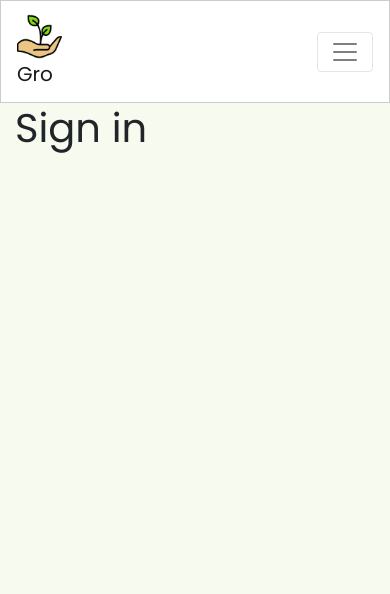
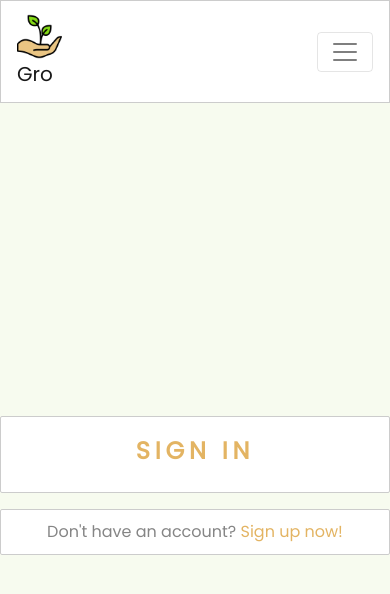
Before and after one commit to malinpalo/Gro, a React (Create React App) app: page /signin in a window 390 px wide. Shown: the top 594 px of the page. Built offline with nearby package versions, Linux system fonts and the light colour scheme.

Commit message:
Create signinform

```diff
--- a/src/App.js
+++ b/src/App.js
@@ -4,6 +4,7 @@ import Container from "react-bootstrap/Container";
 import { Route, Switch } from 'react-router-dom';
 import './api/axiosDefaults';
 import SignUpForm from './pages/auth/SignUpForm';
+import SignInForm from './pages/auth/SignInForm';
 
 function App() {
     return (
@@ -12,7 +13,7 @@ function App() {
         <Container className={styles.Main}>
           <Switch>
             <Route exact path="/" render={() => <h1>Home page</h1>} />
-            <Route exact path="/signin" render={() => <h1>Sign in</h1>} />
+            <Route exact path="/signin" render={() => <SignInForm/>} />
             <Route exact path="/signup" render={() => <SignUpForm/>} />
             <Route render={() => <p>Ohps, Page not found!</p>} />
           </Switch>
--- /dev/null
+++ b/src/pages/auth/SignInForm.js
@@ -0,0 +1,47 @@
+import React from "react";
+
+import Form from "react-bootstrap/Form";
+import Alert from "react-bootstrap/Alert";
+import Button from "react-bootstrap/Button";
+import Col from "react-bootstrap/Col";
+import Row from "react-bootstrap/Row";
+import Image from "react-bootstrap/Image";
+import Container from "react-bootstrap/Container";
+
+import { Link } from "react-router-dom";
+
+import styles from "../../styles/SignInUpForm.module.css";
+import btnStyles from "../../styles/Button.module.css";
+import appStyles from "../../App.module.css";
+
+function SignInForm() {
+//   Add your component logic here
+
+  return (
+    <Row className={styles.Row}>
+      <Col className="my-auto p-0 p-md-2" md={6}>
+        <Container className={`${appStyles.Content} p-4 `}>
+          <h1 className={styles.Header}>sign in</h1>
+          {/* Add your form here */}
+
+        </Container>
+        <Container className={`mt-3 ${appStyles.Content}`}>
+          <Link className={styles.Link} to="/signup">
+            Don't have an account? <span>Sign up now!</span>
+          </Link>
+        </Container>
+      </Col>
+      <Col
+        md={6}
+        className={`my-auto d-none d-md-block p-2 ${styles.SignInCol}`}
+      >
+        <Image
+          className={`${appStyles.FillerImage}`}
+          src={"https://codeinstitute.s3.amazonaws.com/AdvancedReact/hero.jpg"}
+        />
+      </Col>
+    </Row>
+  );
+}
+
+export default SignInForm;
--- a/src/pages/auth/SignUpForm.js
+++ b/src/pages/auth/SignUpForm.js
@@ -64,7 +64,7 @@ const SignUpForm = () => {
               />
             </Form.Group>
             {errors.username?.map((message, idx) => (
-              <Alert variant="warning" key={idx}>
+              <Alert variant="info" key={idx}>
                 {message}
               </Alert>
             ))}
@@ -81,7 +81,7 @@ const SignUpForm = () => {
               />
             </Form.Group>
             {errors.password1?.map((message, idx) => (
-              <Alert key={idx} variant="warning">
+              <Alert key={idx} variant="info">
                 {message}
               </Alert>
             ))}
@@ -98,7 +98,7 @@ const SignUpForm = () => {
               />
             </Form.Group>
             {errors.password2?.map((message, idx) => (
-              <Alert key={idx} variant="warning">
+              <Alert key={idx} variant="info">
                 {message}
               </Alert>
             ))}
@@ -110,7 +110,7 @@ const SignUpForm = () => {
               Sign up
             </Button>
             {errors.non_field_errors?.map((message, idx) => (
-              <Alert key={idx} variant="warning" className="mt-3">
+              <Alert key={idx} variant="info" className="mt-3">
                 {message}
               </Alert>
             ))}
```
